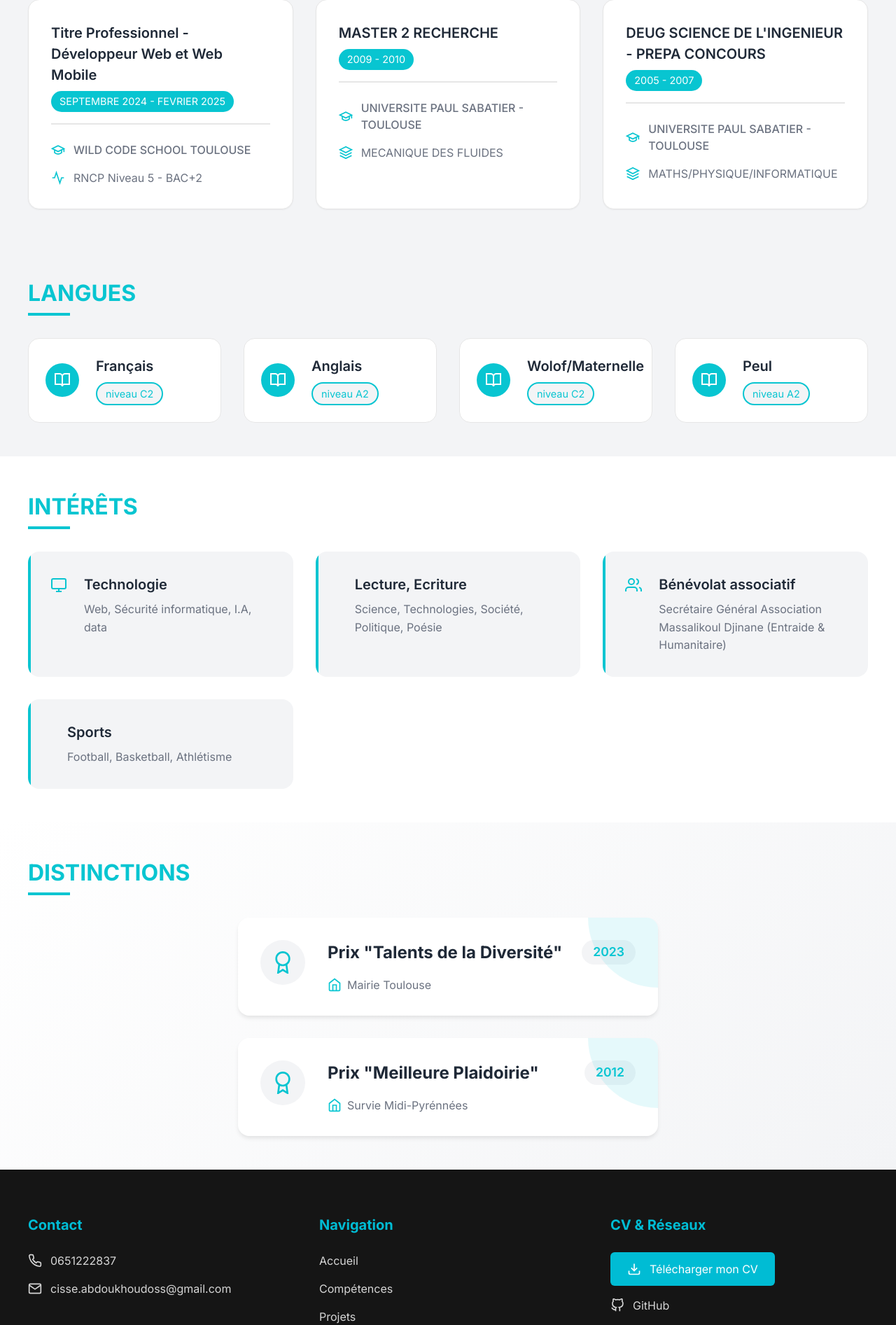
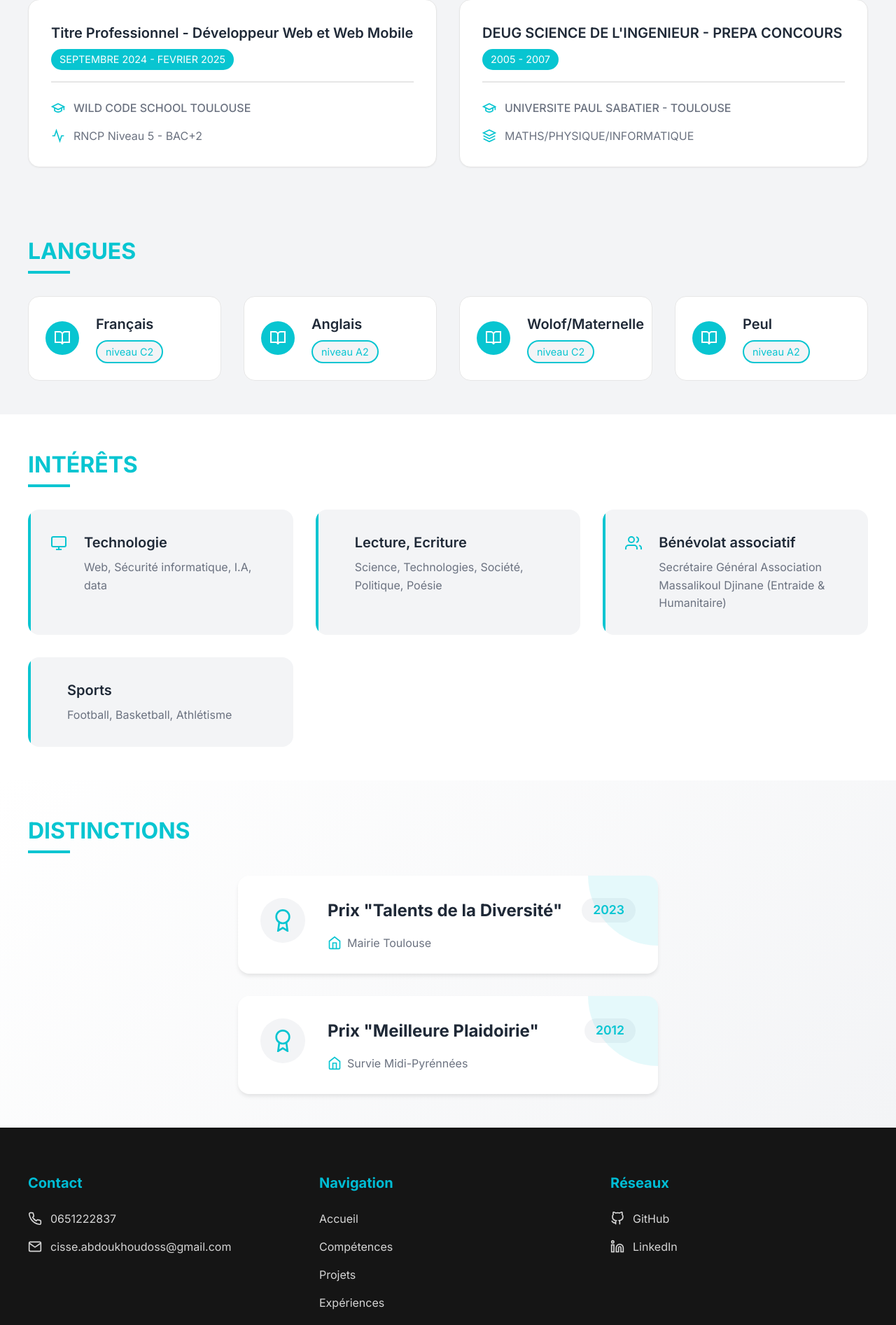
Before and after one commit to abdoukhoudoss/portfolio, a React (Vite) app: page / in a window 1280 px wide. Shown: the part 3837-5730 px from the top of the page at 70% size. Built offline with nearby package versions, Linux system fonts and the light colour scheme.

Commit message:
build-portfolio

```diff
--- a/package.json
+++ b/package.json
@@ -27,6 +27,8 @@
     "globals": "^15.12.0",
     "typescript": "~5.6.2",
     "typescript-eslint": "^8.15.0",
-    "vite": "^6.0.1"
+    "vite": "^6.0.1",
+    "homepage": "https://<abdoukhoudoss>.github.io/<portfolio>"
+
   }
 }
--- a/src/components/Footer/Footer.tsx
+++ b/src/components/Footer/Footer.tsx
@@ -34,19 +34,8 @@ export const Footer = () => {
           </div>
 
           <div className="footer-section">
-            <h3>CV & Réseaux</h3>
-            <a
-              href="/CV_Abdou_Khoudoss_Cisse.pdf"
-              download
-              className="cv-download-link"
-            >
-              <svg xmlns="http://www.w3.org/2000/svg" width="20" height="20" viewBox="0 0 24 24" fill="none" stroke="currentColor" strokeWidth="2">
-                <path d="M21 15v4a2 2 0 0 1-2 2H5a2 2 0 0 1-2-2v-4"/>
-                <polyline points="7 10 12 15 17 10"/>
-                <line x1="12" y1="15" x2="12" y2="3"/>
-              </svg>
-              Télécharger mon CV
-            </a>
+            <h3>Réseaux</h3>
+
             <div className="social-links">
               <a href="https://github.com/abdoukhoudoss" target="_blank" rel="noopener noreferrer" className="footer-link">
                 <svg xmlns="http://www.w3.org/2000/svg" width="20" height="20" viewBox="0 0 24 24" fill="none" stroke="currentColor" strokeWidth="2">
--- a/src/data/education.ts
+++ b/src/data/education.ts
@@ -10,13 +10,6 @@ export const education: Education[] = [
     },
     {
       id: 2,
-      degree: "MASTER 2 RECHERCHE",
-      school: "UNIVERSITE PAUL SABATIER - TOULOUSE",
-      period: "2009 - 2010",
-      specialization: "MECANIQUE DES FLUIDES"
-    },
-    {
-      id: 2,
       degree: "DEUG SCIENCE DE L'INGENIEUR - PREPA CONCOURS",
       school: "UNIVERSITE PAUL SABATIER - TOULOUSE",
       period: "2005 - 2007",
```
Also changed, not shown: 1 other file (tests, documents, lock files or other folders).
